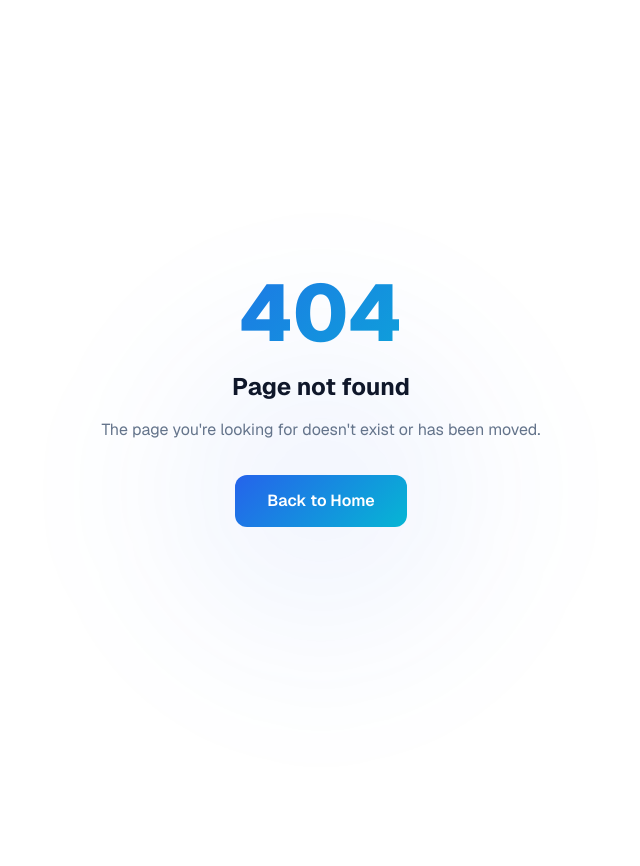
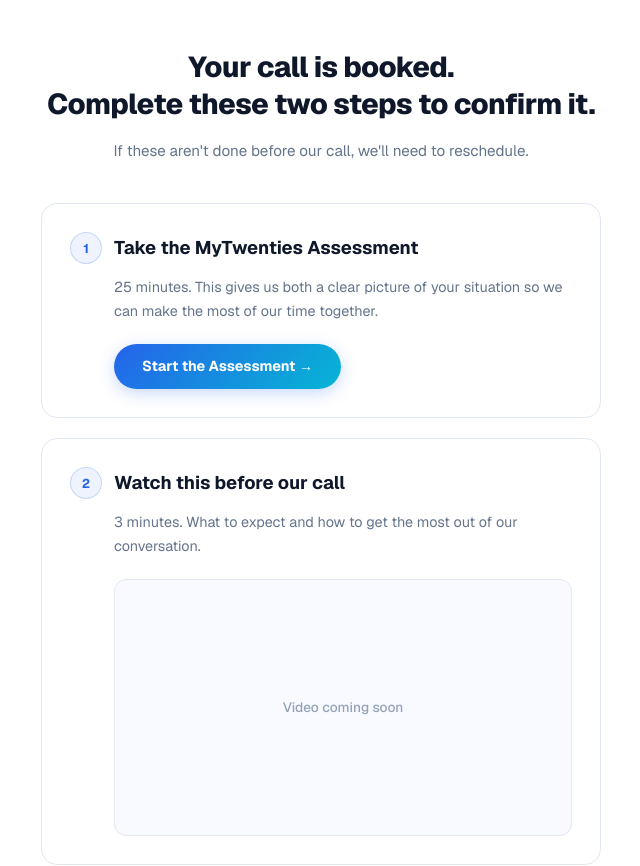
Before and after one commit to samwitnesss/mytwenties, a Next.js app: page /pre-call/thirdpath in a window 1280 px wide. Before the commit this address had no page. Shown: the top 866 px of the page, without its empty margins (319-959 px from the left). Before the commit the page ends 800 px from the top, so only its background shows below. Built offline with nearby package versions, Linux system fonts and the light colour scheme; a web font is replaced by a local one.

Commit message:
Add pre-call page for Third Path book funnel, update CTA to Start Free Assessment
Co-Authored-By: Claude Opus 4.6 <noreply@anthropic.com>

```diff
--- a/app/page.tsx
+++ b/app/page.tsx
@@ -122,7 +122,7 @@ export default function LandingPage() {
                   cursor: 'pointer', letterSpacing: '0.01em',
                   boxShadow: '0 8px 32px rgba(37,99,235,0.3)', fontFamily: 'inherit'
                 }}>
-                  Find Out What I&apos;m Built For →
+                  Start Free Assessment →
                 </button>
               </Link>
               <p style={{ fontSize: '0.8rem', color: 'var(--brand-text-subtle)' }}>
@@ -285,7 +285,7 @@ export default function LandingPage() {
               cursor: 'pointer', width: '100%', maxWidth: '400px',
               boxShadow: '0 8px 32px rgba(37,99,235,0.25)', fontFamily: 'inherit'
             }}>
-              Find Out What I&apos;m Built For →
+              Start Free Assessment →
             </button>
           </Link>
           <p style={{ marginTop: '0.75rem', fontSize: '0.78rem', color: 'var(--brand-text-subtle)' }}>
@@ -887,7 +887,7 @@ export default function LandingPage() {
               cursor: 'pointer', boxShadow: '0 8px 40px rgba(37,99,235,0.3)',
               fontFamily: 'inherit'
             }}>
-              Find Out What I&apos;m Built For →
+              Start Free Assessment →
             </button>
           </Link>
           <p style={{ marginTop: '1rem', fontSize: '0.8rem', color: 'var(--brand-text-subtle)' }}>
--- /dev/null
+++ b/app/pre-call/thirdpath/page.tsx
@@ -0,0 +1,172 @@
+'use client'
+
+import { useEffect, useState } from 'react'
+import Link from 'next/link'
+
+export default function PreCallThirdPath() {
+  const [hasReport, setHasReport] = useState(false)
+  const [firstName, setFirstName] = useState<string | null>(null)
+
+  useEffect(() => {
+    const rid = localStorage.getItem('mt_report_id')
+    const uid = localStorage.getItem('mt_user_id')
+    const name = localStorage.getItem('mt_first_name')
+    if (rid && uid) setHasReport(true)
+    if (name) setFirstName(name)
+  }, [])
+
+  return (
+    <main style={{
+      backgroundColor: 'var(--brand-bg)', minHeight: '100vh',
+      display: 'flex', alignItems: 'center', justifyContent: 'center',
+      padding: '3rem 1.5rem'
+    }}>
+      <div style={{ maxWidth: '560px', width: '100%' }}>
+
+        {/* Header */}
+        <div style={{ textAlign: 'center', marginBottom: '2.5rem' }}>
+          <h1 style={{
+            fontSize: 'clamp(1.4rem, 4vw, 1.8rem)', fontWeight: 800,
+            color: 'var(--brand-text)', lineHeight: 1.3, marginBottom: '1rem',
+            letterSpacing: '-0.02em'
+          }}>
+            Your call is booked.{firstName ? ` Nice one, ${firstName}.` : ''}<br />
+            Complete these two steps to confirm it.
+          </h1>
+          <p style={{
+            fontSize: '0.95rem', color: 'var(--brand-text-mid)', lineHeight: 1.6
+          }}>
+            If these aren&apos;t done before our call, we&apos;ll need to reschedule.
+          </p>
+        </div>
+
+        {/* Step 1 */}
+        <div style={{
+          background: 'var(--brand-card)', border: '1px solid var(--brand-border)',
+          borderRadius: '16px', padding: '1.75rem', marginBottom: '1.25rem',
+          position: 'relative', overflow: 'hidden'
+        }}>
+          {hasReport && (
+            <div style={{
+              position: 'absolute', top: '1rem', right: '1rem',
+              width: '28px', height: '28px', borderRadius: '50%',
+              background: 'linear-gradient(135deg, #22c55e, #16a34a)',
+              display: 'flex', alignItems: 'center', justifyContent: 'center',
+              boxShadow: '0 2px 8px rgba(34,197,94,0.3)'
+            }}>
+              <svg width="14" height="14" viewBox="0 0 14 14" fill="none">
+                <path d="M2.5 7.5L5.5 10.5L11.5 4" stroke="#fff" strokeWidth="2" strokeLinecap="round" strokeLinejoin="round" />
+              </svg>
+            </div>
+          )}
+
+          <div style={{
+            display: 'flex', alignItems: 'center', gap: '12px', marginBottom: '0.75rem'
+          }}>
+            <span style={{
+              width: '32px', height: '32px', borderRadius: '50%', flexShrink: 0,
+              background: hasReport ? 'rgba(34,197,94,0.1)' : 'rgba(37,99,235,0.08)',
+              border: hasReport ? '1.5px solid rgba(34,197,94,0.25)' : '1.5px solid rgba(37,99,235,0.2)',
+              display: 'flex', alignItems: 'center', justifyContent: 'center',
+              fontSize: '0.8rem', fontWeight: 700,
+              color: hasReport ? '#16a34a' : '#2563eb'
+            }}>1</span>
+            <h2 style={{
+              fontSize: '1.15rem', fontWeight: 700, color: 'var(--brand-text)', margin: 0
+            }}>
+              Take the MyTwenties Assessment
+            </h2>
+          </div>
+
+          <p style={{
+            fontSize: '0.9rem', color: 'var(--brand-text-mid)', lineHeight: 1.65,
+            marginBottom: hasReport ? '0' : '1.25rem', paddingLeft: '44px'
+          }}>
+            25 minutes. This gives us both a clear picture of your situation so we can make the most of our time together.
+          </p>
+
+          {hasReport ? (
+            <p style={{
+              fontSize: '0.85rem', color: '#16a34a', fontWeight: 600,
+              paddingLeft: '44px', margin: 0
+            }}>
+              Completed
+            </p>
+          ) : (
+            <div style={{ paddingLeft: '44px' }}>
+              <Link href="/start">
+                <button style={{
+                  background: 'linear-gradient(135deg, #2563eb, #06b6d4)',
+                  color: '#fff', border: 'none', borderRadius: '100px',
+                  padding: '0.75rem 1.75rem', fontSize: '0.9rem', fontWeight: 700,
+                  cursor: 'pointer', fontFamily: 'inherit',
+                  boxShadow: '0 4px 16px rgba(37,99,235,0.25)'
+                }}>
+                  Start the Assessment →
+                </button>
+              </Link>
+            </div>
+          )}
+        </div>
+
+        {/* Step 2 */}
+        <div style={{
+          background: 'var(--brand-card)', border: '1px solid var(--brand-border)',
+          borderRadius: '16px', padding: '1.75rem', marginBottom: '2.5rem'
+        }}>
+          <div style={{
+            display: 'flex', alignItems: 'center', gap: '12px', marginBottom: '0.75rem'
+          }}>
+            <span style={{
+              width: '32px', height: '32px', borderRadius: '50%', flexShrink: 0,
+              background: 'rgba(37,99,235,0.08)', border: '1.5px solid rgba(37,99,235,0.2)',
+              display: 'flex', alignItems: 'center', justifyContent: 'center',
+              fontSize: '0.8rem', fontWeight: 700, color: '#2563eb'
+            }}>2</span>
+            <h2 style={{
+              fontSize: '1.15rem', fontWeight: 700, color: 'var(--brand-text)', margin: 0
+            }}>
+              Watch this before our call
+            </h2>
+          </div>
+
+          <p style={{
+            fontSize: '0.9rem', color: 'var(--brand-text-mid)', lineHeight: 1.65,
+            marginBottom: '1.25rem', paddingLeft: '44px'
+          }}>
+            3 minutes. What to expect and how to get the most out of our conversation.
+          </p>
+
+          {/* Video placeholder — replace src when ready */}
+          <div style={{
+            paddingLeft: '44px'
+          }}>
+            <div style={{
+              width: '100%', aspectRatio: '16/9', borderRadius: '12px',
+              background: 'var(--brand-bg-subtle)', border: '1px solid var(--brand-border)',
+              display: 'flex', alignItems: 'center', justifyContent: 'center',
+              overflow: 'hidden'
+            }}>
+              {/* Replace this div with an iframe or video element when the URL is ready */}
+              <p style={{
+                fontSize: '0.85rem', color: 'var(--brand-text-subtle)', fontWeight: 500
+              }}>
+                Video coming soon
+              </p>
+            </div>
+          </div>
+        </div>
+
+        {/* Bottom text */}
+        <p style={{
+          textAlign: 'center', fontSize: '0.9rem', color: 'var(--brand-text-mid)',
+          lineHeight: 1.6
+        }}>
+          Once you&apos;ve completed both steps, you&apos;re confirmed.<br />
+          See you on the call.
+        </p>
+
+      </div>
+    </main>
+  )
+}
```
